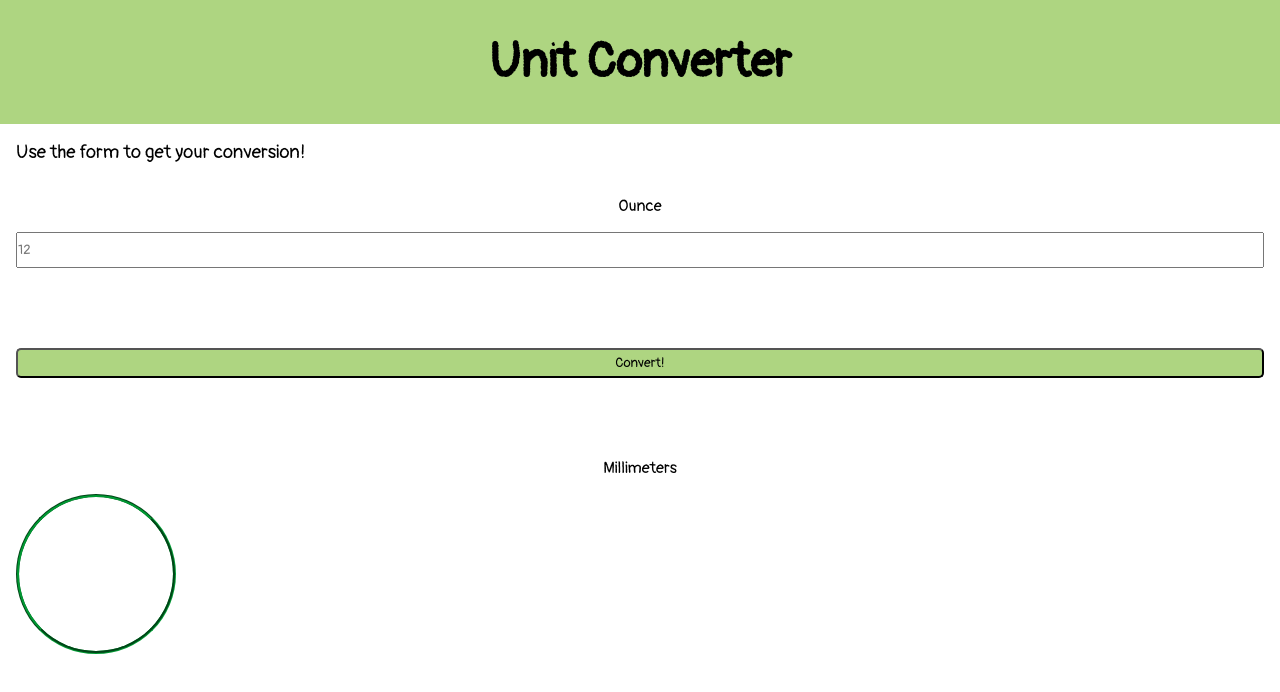
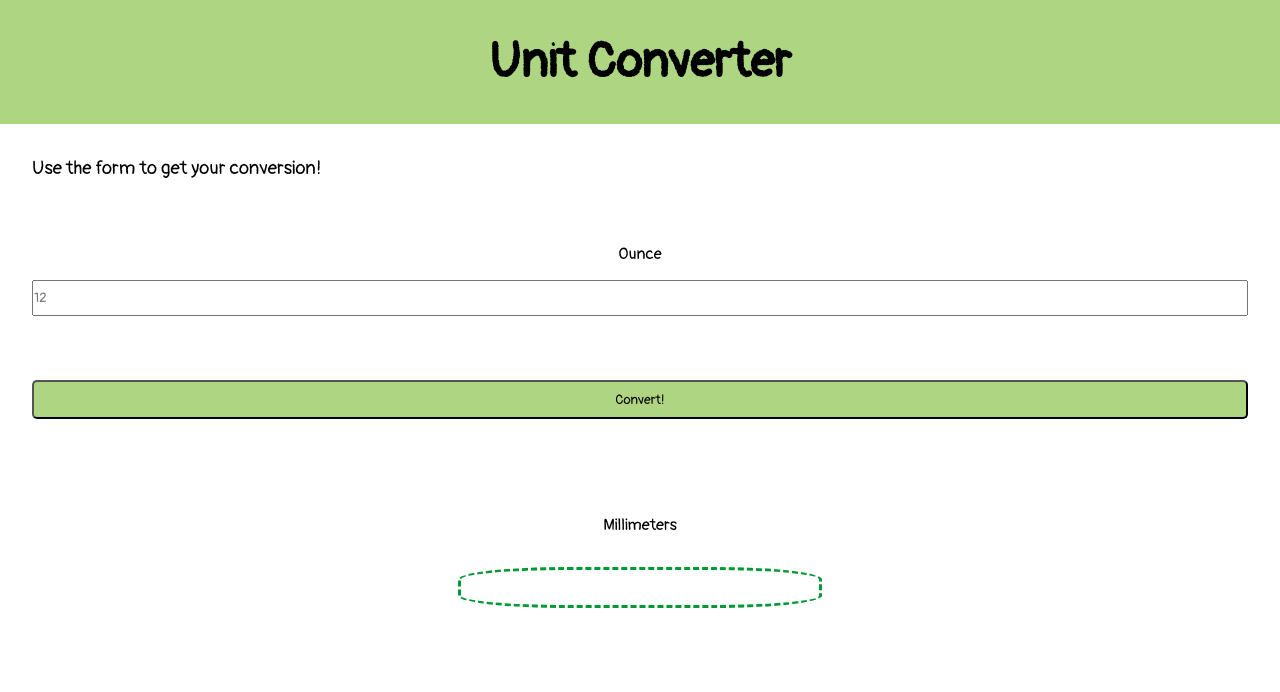
Before and after one commit to jennyq7/unit-converter, a React (Create React App) app: page / in a window 1280 px wide. Shown: the top 692 px of the page. Built offline with nearby package versions, Linux system fonts and the light colour scheme.

Commit message:
styled main page, added functionality

```diff
--- a/src/components/MainSection/MainSection.jsx
+++ b/src/components/MainSection/MainSection.jsx
@@ -12,7 +12,7 @@ function MainSection () {
         const ounceNum = Number(e.target.ounce.value);
 
         if (typeof ounceNum === "number") {
-            setResult(ounceNum * 29.574);
+            setResult((ounceNum * 29.574).toFixed(2));
         }
         else {return "Please enter a number in the box above."}
 
@@ -28,7 +28,7 @@ function MainSection () {
               <input className="main__form-ounce-field" type="number" name="ounce" id="ounce" placeholder="12" required />
               <button className="main__form-button">Convert!</button>
               <label className="main__form-mill-label">Millimeters</label>
-              <span className="main__form-result">{result}</span>
+              <aside className="main__form-result">{result}</aside>
            </form>
         </main>
     )
--- a/src/components/MainSection/MainSection.scss
+++ b/src/components/MainSection/MainSection.scss
@@ -7,10 +7,17 @@
     display: flex;
     flex-direction: column;
 
+    @include tablet {
+        @include setPadding(2rem, 2rem, 2rem, 2rem);
+    }
 
     &__text {
         font-weight: 300;
         @include setPadding(0rem, 0rem, 2rem, 0rem);
+
+        @include tablet {
+            @include setMargin(0, 0, 2rem, 0);
+        }
     }
 
     &__form {
@@ -27,6 +34,14 @@
         @include setPadding(0.3rem, 0rem, 0.3rem, 0rem);
         width: 100%;
         background-color:$main-color;
+
+        @include tablet {
+            @include setPadding(0.6rem, 0rem, 0.6rem, 0rem);
+        }
+
+        @include desktop {
+            @include setMargin(0, 0, 6rem, 0);
+        }
     }
 
     &__form-ounce-label {
@@ -36,7 +51,7 @@
     }
 
     &__form-ounce-field {
-        @include setMargin(0rem, 0rem, 5rem, 0rem);
+        @include setMargin(0rem, 0rem, 4rem, 0rem);
         @include setPadding(0.5rem, 0.5rem, 0.5rem, 0rem);
 
         &:active {
@@ -46,17 +61,20 @@
 
     &__form-mill-label {
         @extend .main__form-ounce-label;
+        @include setMargin(0, 0, 1rem, 0);
     }
 
     &__form-result {
         border: 3px dotted $green;
-        height: 10rem;
-        width: 10rem;
         display: flex;
         justify-content: center;
-        //align-content: center;
-        border-radius: 50%;
-        @include setPadding(1rem, 1rem, 1rem, 1rem);
-        border-style:groove
+        align-self: center;
+        width: 30%;
+        border-radius: 30% 30% 30% 30%;
+        @include setPadding(1.2rem, 1rem, 1rem, 1rem);
+        border-style:dashed;
+        font-size: 1.4rem;
+
+
     }
 }
```
